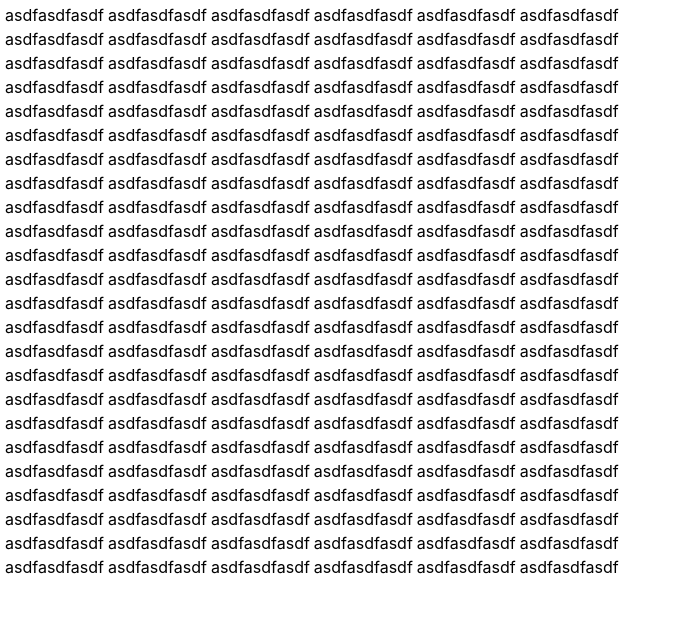
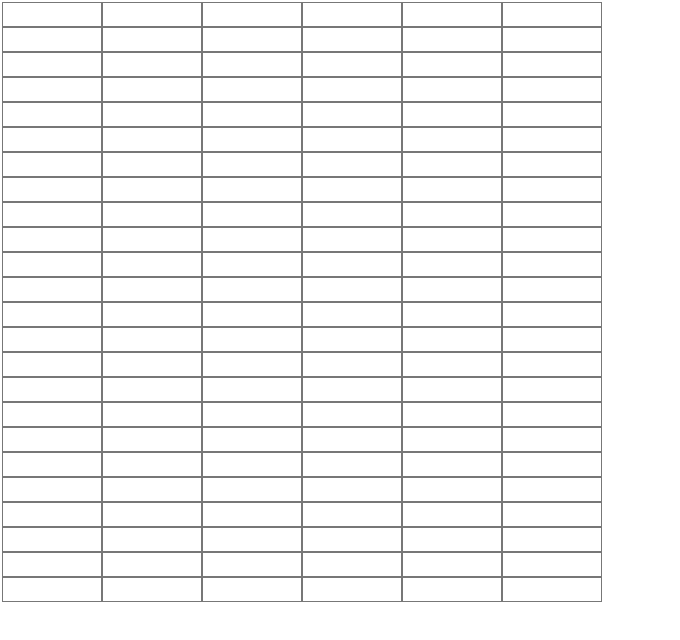
Before and after one commit to Rajesh01-star/silver_sheets, a React (Create React App) app: page / in a window 1280 px wide. Shown: the top 640 px of the page, without its empty margins (0-680 px from the left). Built offline with nearby package versions, Linux system fonts and the light colour scheme.

Commit message:
styling done skeleton

```diff
--- a/src/App.css
+++ b/src/App.css
@@ -1,38 +1,8 @@
-.App {
-  text-align: center;
+*{
+  box-sizing: border-box;
 }
 
-.App-logo {
-  height: 40vmin;
-  pointer-events: none;
+html,body{
+  font-size: 16px;
+
 }
-
-@media (prefers-reduced-motion: no-preference) {
-  .App-logo {
-    animation: App-logo-spin infinite 20s linear;
-  }
-}
-
-.App-header {
-  background-color: #282c34;
-  min-height: 100vh;
-  display: flex;
-  flex-direction: column;
-  align-items: center;
-  justify-content: center;
-  font-size: calc(10px + 2vmin);
-  color: white;
-}
-
-.App-link {
-  color: #61dafb;
-}
-
-@keyframes App-logo-spin {
-  from {
-    transform: rotate(0deg);
-  }
-  to {
-    transform: rotate(360deg);
-  }
-}
--- a/src/App.tsx
+++ b/src/App.tsx
@@ -1,6 +1,7 @@
 import React from 'react';
 import { RecoilRoot } from 'recoil';
 import SheetsContainer from './containers/SheetsContainer';
+import "./App.css";
 
 function App() {
 
--- a/src/component/Cell/Cell.module.css
+++ b/src/component/Cell/Cell.module.css
@@ -0,0 +1,11 @@
+.CellInput{
+    width: 100%;
+    height: 100%;
+}
+.CellLabel{
+    width: 100%;
+    height: 100%;
+    text-overflow: clip;
+    white-space: nowrap;
+    overflow: auto;
+}
--- a/src/component/Cell/Cell.tsx
+++ b/src/component/Cell/Cell.tsx
@@ -31,8 +31,8 @@ const Cell : FunctionComponent<CellProps> = (props)=>{
     },[]);
 
     return isEditMode ?
-    <input ref={inputRef} data-cell-id={props.cellId} value={cellValue} onChange={updateCellValueState} /> :
-    <div data-cell-id={props.cellId} onClick={changeLabelToInput}>{cellValue}</div>
+    <input className={classes.CellInput} ref={inputRef} data-cell-id={props.cellId} value={cellValue} onChange={updateCellValueState} /> :
+    <div className={classes.CellLabel} data-cell-id={props.cellId} onClick={changeLabelToInput}>{cellValue}</div>
 }
 
 export default Cell;
--- a/src/component/Column/Column.module.css
+++ b/src/component/Column/Column.module.css
@@ -0,0 +1,6 @@
+.Column{
+    height: 25px;
+    width: 100px;
+    border: 1px solid #777;
+    max-width: 100px;
+}
--- a/src/component/Column/Column.tsx
+++ b/src/component/Column/Column.tsx
@@ -1,4 +1,5 @@
 import React,{ FunctionComponent, ReactNode} from "react";
+import classes from "./Column.module.css"
 
 export type ColumnProps = {
     children:ReactNode | string;
@@ -6,7 +7,7 @@ export type ColumnProps = {
 }
 
 const Column: FunctionComponent<ColumnProps> = (props) =>{
-    return <td>{props.children}</td>;
+    return <td className={classes.Column}>{props.children}</td>;
 }
 
 export default Column;
--- a/src/component/Sheet/Sheet.module.css
+++ b/src/component/Sheet/Sheet.module.css
@@ -0,0 +1,3 @@
+.Sheet{
+    border-spacing: 0;
+}
--- a/src/component/Sheet/Sheet.tsx
+++ b/src/component/Sheet/Sheet.tsx
@@ -4,6 +4,7 @@ import Column from "../Column/Column";
 import Cell, { CELL_HEIGHT, CELL_WIDTH } from "../Cell/Cell";
 import { SheetSizeState } from "../../store/SheetSizeState";
 import { useRecoilState } from "recoil";
+import classes from "./Sheet.module.css";
 
 export type SheetProps = {}
 
@@ -13,7 +14,7 @@ const Sheet: FunctionComponent<SheetProps> = (props) =>{
     const numberOfRows = SheetSize[0].height/CELL_HEIGHT;
 
     return (
-        <table>
+        <table className={classes.Sheet}>
             <tbody>
                 {[...Array(numberOfRows)].map((row,rowIndex)=>(
                     <Row>
--- a/src/store/CellValueState.ts
+++ b/src/store/CellValueState.ts
@@ -4,5 +4,5 @@ import { memorize } from "../utils/memorize";
 export const CellValueState = (cellId:string)=> memorize(cellId,()=>
 atom({
     key: `cell_${cellId}`,
-    default:"asdfasdfasdf",
+    default:"",
 }))
```
